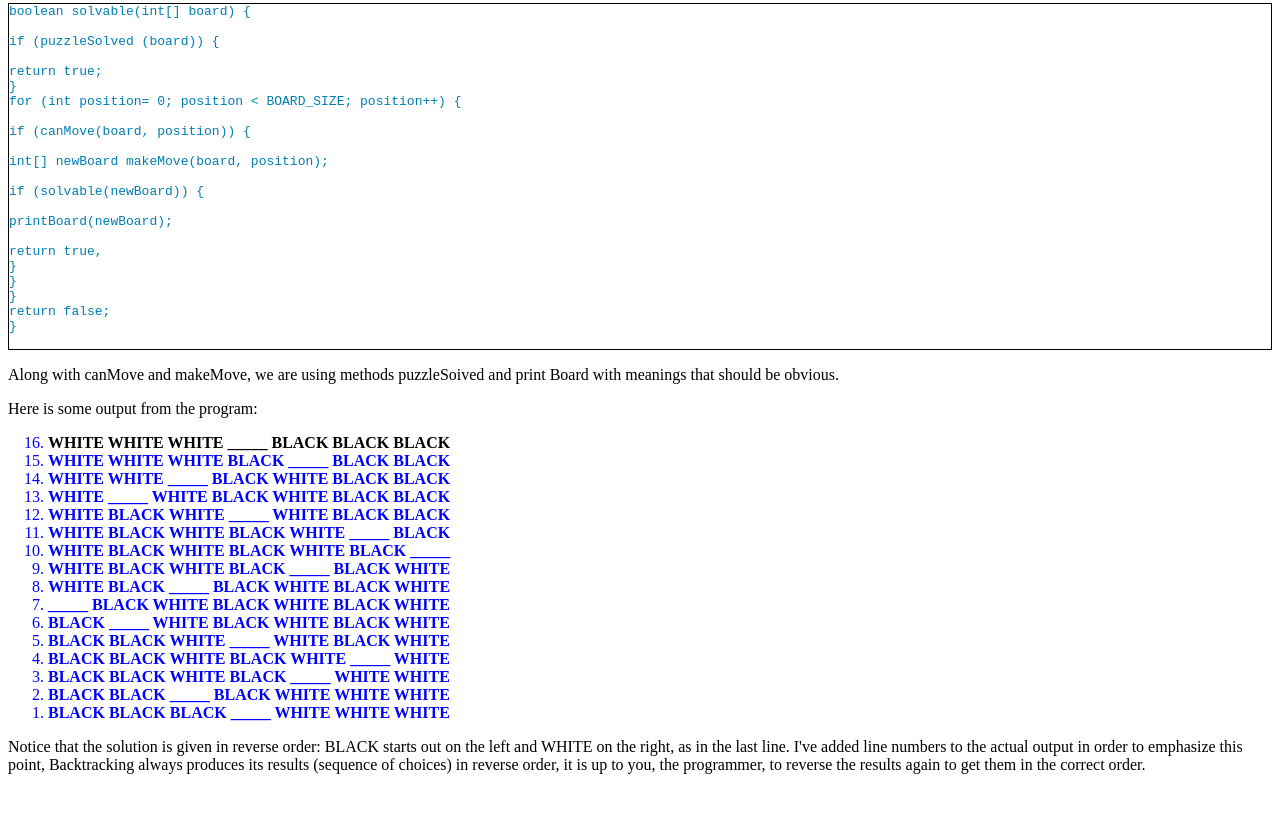
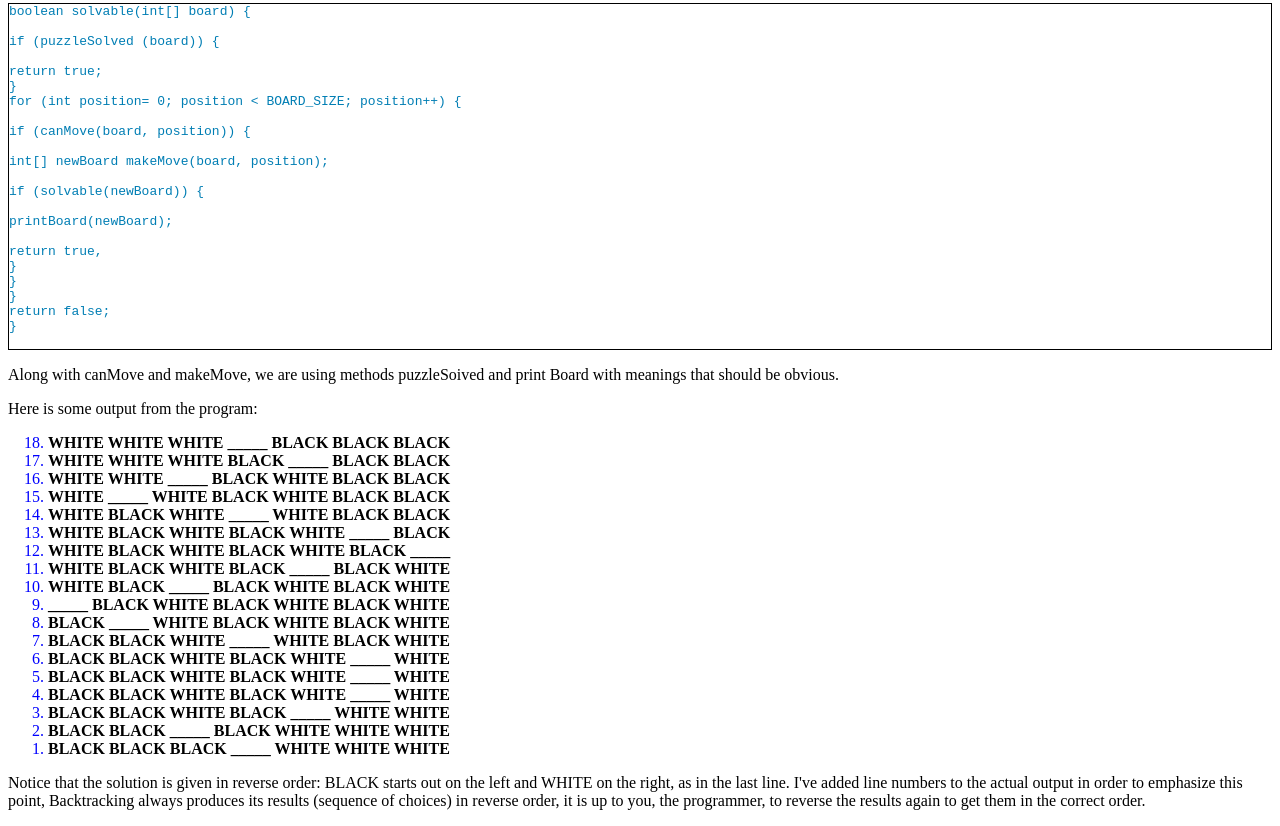
Before and after one commit to Jeggam-Mahesh/html-projecct, a plain HTML site: page index.html in a window 1280 px wide. Shown: the part 9523-10349 px from the top of the page. Before the commit the page ends 10313 px from the top, so only its background shows below. Drawn offline with Linux system fonts and the light colour scheme.

Commit message:
Update index.html

```diff
--- a/index.html
+++ b/index.html
@@ -967,21 +967,23 @@ return false;
     <p>Here is some output from the program:</p>
     <ol reversed>
       <li style="color:blue"><b style="color:black">WHITE WHITE WHITE _____ BLACK BLACK BLACK</b></li>
-      <li style="color:blue"><b>WHITE WHITE WHITE BLACK _____ BLACK BLACK</b></li>
-      <li style="color:blue"><b>WHITE WHITE _____ BLACK WHITE BLACK BLACK</b></li>
-      <li style="color:blue"><b>WHITE _____ WHITE BLACK WHITE BLACK BLACK</b></li>
-      <li style="color:blue"><b>WHITE BLACK WHITE _____ WHITE BLACK BLACK</b></li>
-      <li style="color:blue"><b>WHITE BLACK WHITE BLACK WHITE _____ BLACK</b></li>
-      <li style="color:blue"><b>WHITE BLACK WHITE BLACK WHITE BLACK _____</b></li>
-      <li style="color:blue"><b>WHITE BLACK WHITE BLACK _____ BLACK WHITE</b></li>
-      <li style="color:blue"><b>WHITE BLACK _____ BLACK WHITE BLACK WHITE</b></li>
-      <li style="color:blue"><b>_____ BLACK WHITE BLACK WHITE BLACK WHITE</b></li>
-      <li style="color:blue"><b>BLACK _____ WHITE BLACK WHITE BLACK WHITE</b></li>
-      <li style="color:blue"><b>BLACK BLACK WHITE _____ WHITE BLACK WHITE</b></li>
-      <li style="color:blue"><b>BLACK BLACK WHITE BLACK WHITE _____ WHITE</b></li>
-      <li style="color:blue"><b>BLACK BLACK WHITE BLACK _____ WHITE WHITE</b></li>
-      <li style="color:blue"><b>BLACK BLACK _____ BLACK WHITE WHITE WHITE</b></li>
-      <li style="color:blue"><b>BLACK BLACK BLACK _____ WHITE WHITE WHITE</b></li>
+      <li style="color:blue"><b style="color:black">WHITE WHITE WHITE BLACK _____ BLACK BLACK</b></li>
+      <li style="color:blue"><b style="color:black">WHITE WHITE _____ BLACK WHITE BLACK BLACK</b></li>
+      <li style="color:blue"><b style="color:black">WHITE _____ WHITE BLACK WHITE BLACK BLACK</b></li>
+      <li style="color:blue"><b style="color:black">WHITE BLACK WHITE _____ WHITE BLACK BLACK</b></li>
+      <li style="color:blue"><b style="color:black">WHITE BLACK WHITE BLACK WHITE _____ BLACK</b></li>
+      <li style="color:blue"><b style="color:black">WHITE BLACK WHITE BLACK WHITE BLACK _____</b></li>
+      <li style="color:blue"><b style="color:black">WHITE BLACK WHITE BLACK _____ BLACK WHITE</b></li>
+      <li style="color:blue"><b style="color:black">WHITE BLACK _____ BLACK WHITE BLACK WHITE</b></li>
+      <li style="color:blue"><b style="color:black">_____ BLACK WHITE BLACK WHITE BLACK WHITE</b></li>
+      <li style="color:blue"><b style="color:black">BLACK _____ WHITE BLACK WHITE BLACK WHITE</b></li>
+      <li style="color:blue"><b style="color:black">BLACK BLACK WHITE _____ WHITE BLACK WHITE</b></li>
+      <li style="color:blue"><b style="color:black" >BLACK BLACK WHITE BLACK WHITE _____ WHITE</b></li>
+      <li style="color:blue"><b style="color:black" >BLACK BLACK WHITE BLACK WHITE _____ WHITE</b></li>
+      <li style="color:blue"><b style="color:black">BLACK BLACK WHITE BLACK WHITE _____ WHITE</b></li>
+      <li style="color:blue"><b style="color:black">BLACK BLACK WHITE BLACK _____ WHITE WHITE</b></li>
+      <li style="color:blue"><b style="color:black">BLACK BLACK _____ BLACK WHITE WHITE WHITE</b></li>
+      <li style="color:blue"><b style="color:black">BLACK BLACK BLACK _____ WHITE WHITE WHITE</b></li>
     </ol>
     <p>
       Notice that the solution is given in reverse order: BLACK starts out on
```
